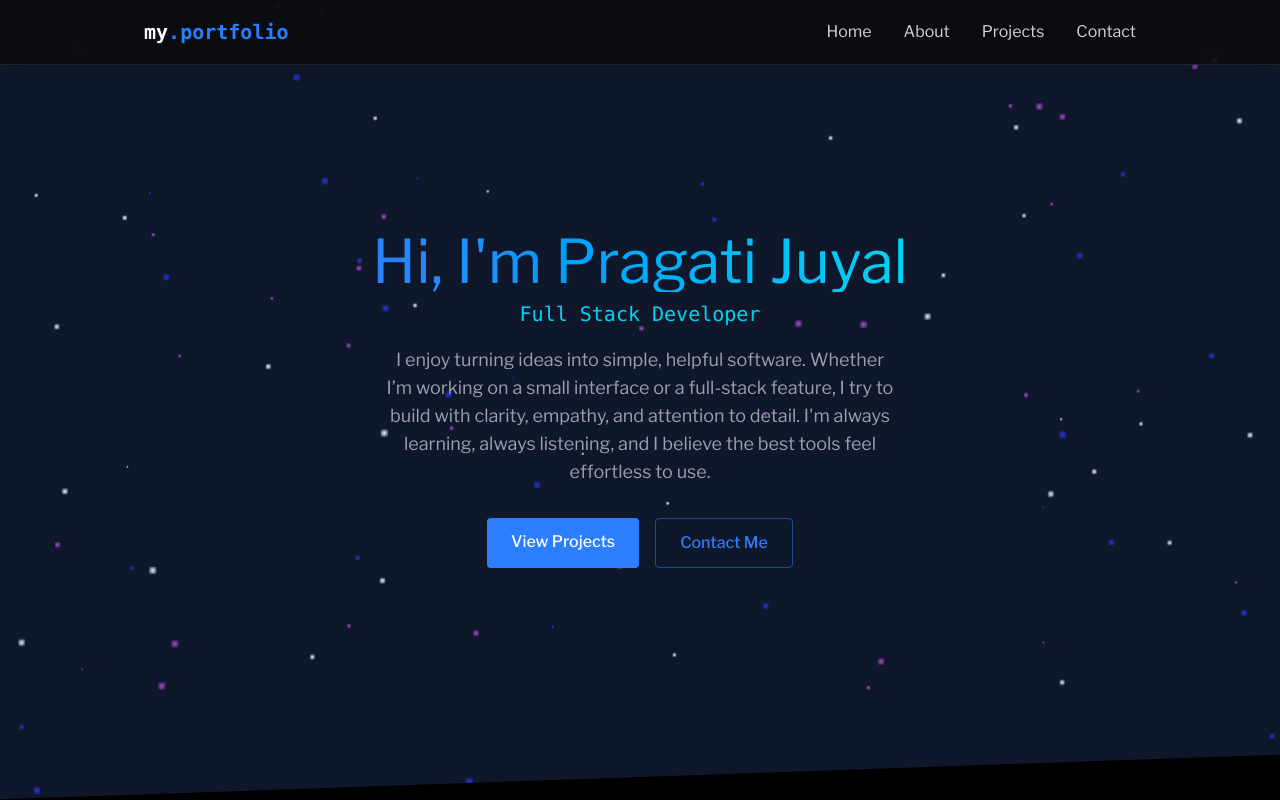
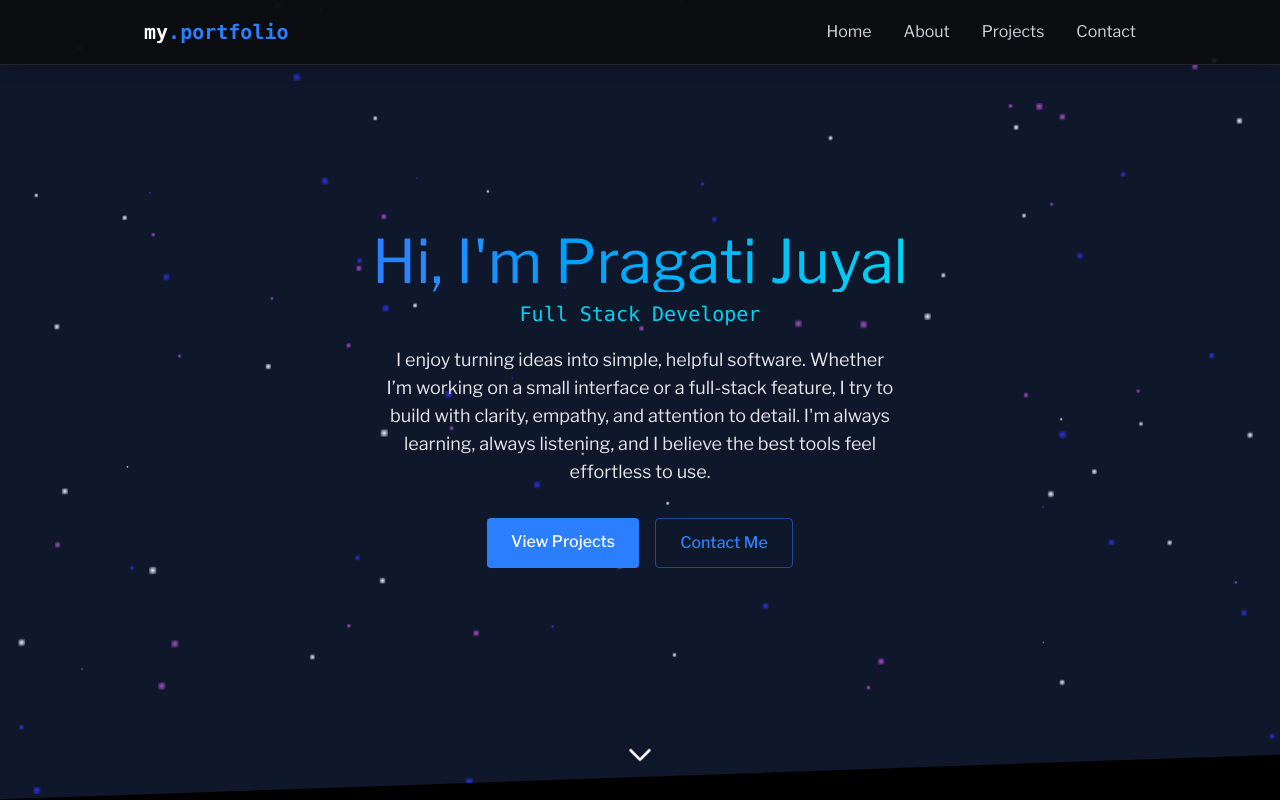
Before and after one commit to Pragati9991/pragati-portfolio, a React (Vite) app: page / in a window 1280 px wide. Shown: the top 800 px of the page. Built offline with nearby package versions, Linux system fonts and the light colour scheme.

Commit message:
added animated scroll-down arrow

```diff
--- a/src/components/sections/Home.jsx
+++ b/src/components/sections/Home.jsx
@@ -32,7 +32,7 @@ export const Home = () => {
             className="text-cyan-400 text-xl font-mono mt-2"
           />
 
-          <p className="text-gray-400 text-lg mb-8 max-w-lg mx-auto mt-4">
+          <p className="text-gray-200 text-lg mb-8 max-w-lg mx-auto mt-4">
             I enjoy turning ideas into simple, helpful software. Whether I’m working on a small interface or a full-stack feature, I try to build with clarity, empathy, and attention to detail. I'm always learning, always listening, and I believe the best tools feel effortless to use.
           </p>
 
@@ -53,6 +53,20 @@ export const Home = () => {
           </div>
         </div>
       </RevealOnScroll>
+      <a
+        href="#about"
+        className="absolute bottom-6 left-1/2 transform -translate-x-1/2 text-white transition duration-300 hover:scale-110 hover:text-cyan-400 animate-bounce z-10"
+      >
+        <svg
+          xmlns="http://www.w3.org/2000/svg"
+          className="h-8 w-8 drop-shadow-md"
+          fill="none"
+          viewBox="0 0 24 24"
+          stroke="currentColor"
+        >
+          <path strokeLinecap="round" strokeLinejoin="round" strokeWidth={2} d="M19 9l-7 7-7-7" />
+        </svg>
+      </a>
     </section>
   );
 };
```
Also changed, not shown: 1 other file (tests, documents, lock files or other folders).
